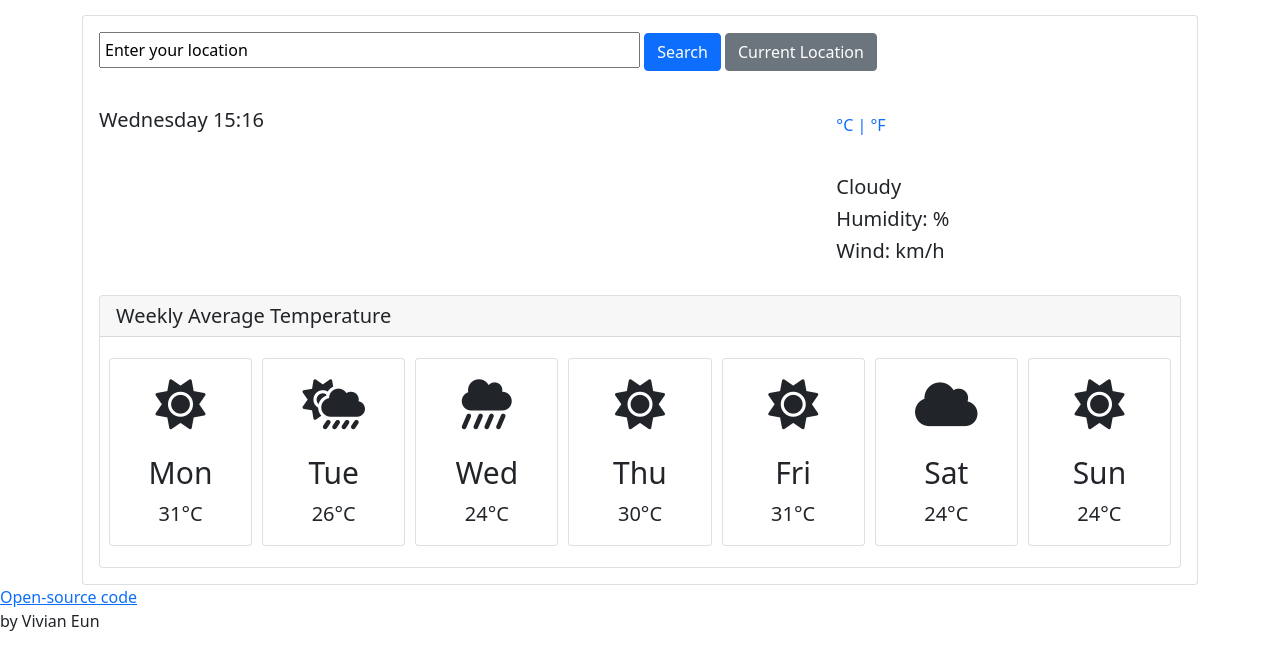
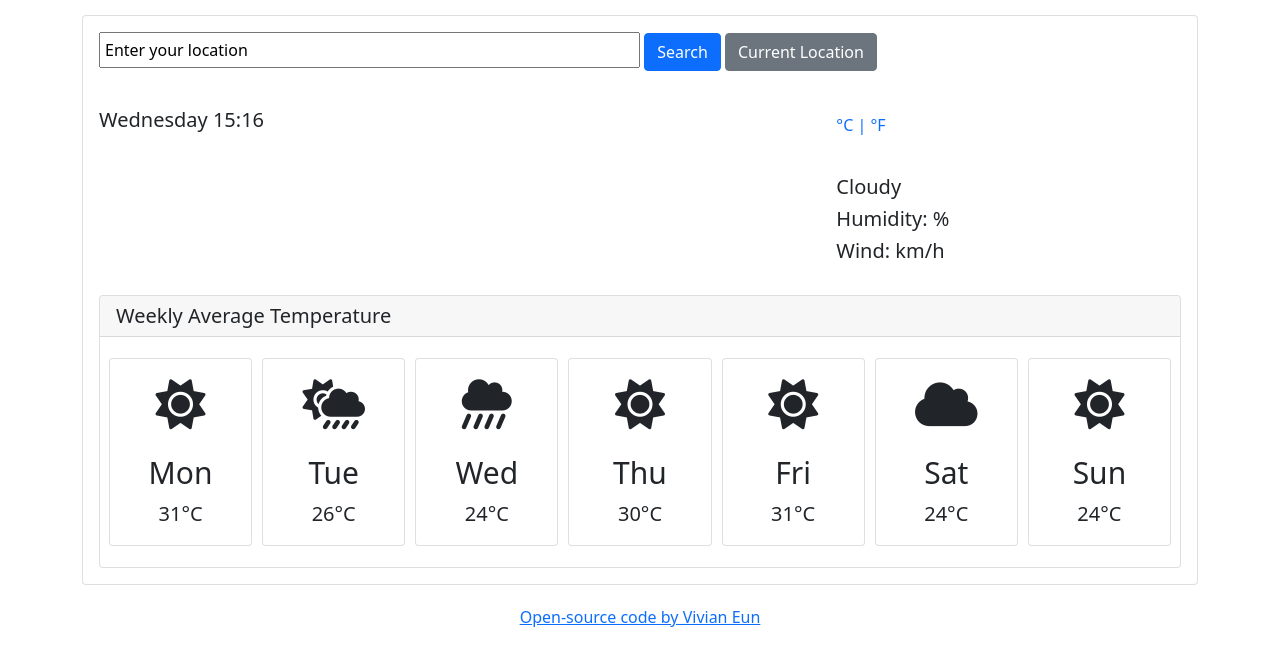
Before and after one commit to VivianEun/Weather_Project, a plain HTML site: page index.html in a window 1280 px wide. Drawn offline with nearby package versions, Linux system fonts and the light colour scheme; no server answers.

Commit message:
Added open-source code link to my GitHub link

```diff
--- a/index.html
+++ b/index.html
@@ -143,8 +143,10 @@
         </div>
       </div>
     </div>
-    <a href="https://github.com/VivianEun/Weather_Project">Open-source code</a>
-    <p>by Vivian Eun</p>
+    <a href="https://github.com/VivianEun/Weather_Project" id="github"
+      >Open-source code by Vivian Eun</a
+    >
+
     <script src="src/index.js"></script>
   </body>
 </html>
--- a/src/styles.css
+++ b/src/styles.css
@@ -36,3 +36,10 @@
 #celsius-link {
   text-decoration: none;
 }
+
+#github {
+  display: block;
+  text-align: center;
+  padding: 10px;
+  margin-top: 10px;
+}
```
